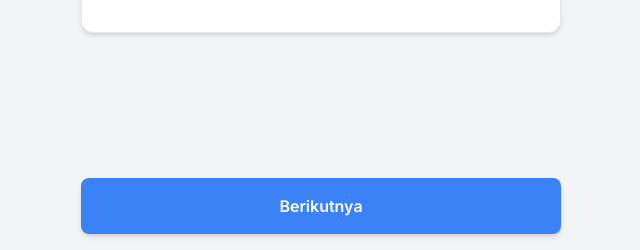
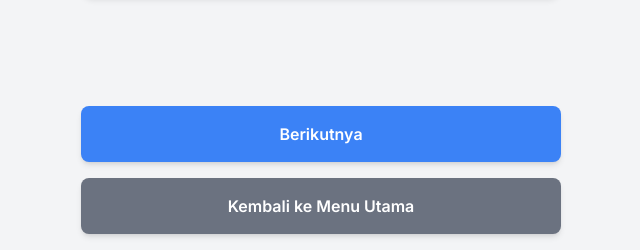
Before and after one commit to syra-digitalisasi-dunia/flashcard-hufuf-jepang, a plain HTML site: page huruf.html in a window 1280 px wide. Both pictures are taken after a click on the button "Hiragana (ひらがな)". Shown: the part 550-800 px from the top of the page, without its empty margins (319-959 px from the left). Drawn offline with nearby package versions, Linux system fonts and the light colour scheme.

Commit message:
Update huruf.html

```diff
--- a/huruf.html
+++ b/huruf.html
@@ -128,6 +128,9 @@
                     <button id="next-card-btn" class="bg-blue-500 text-white font-semibold py-4 rounded-lg shadow-md hover:bg-blue-600 transition-colors duration-300">
                         Berikutnya
                     </button>
+                    <a href="index.html" class="bg-gray-500 text-white font-semibold py-4 rounded-lg shadow-md hover:bg-gray-600 transition-colors duration-300 text-center">
+                        Kembali ke Menu Utama
+                    </a>
                 </div>
 
                 <!-- Pesan Selesai -->
```
